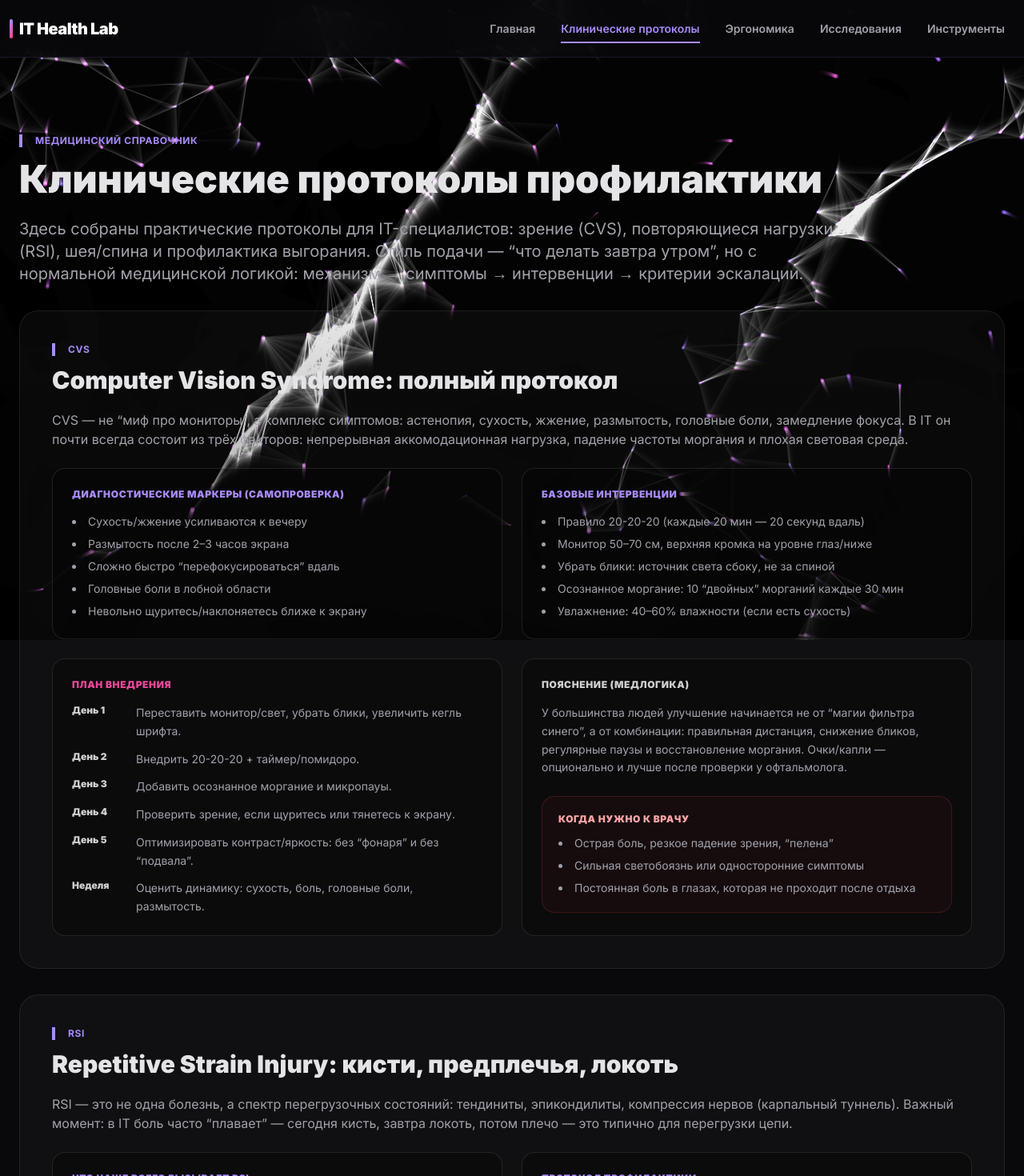
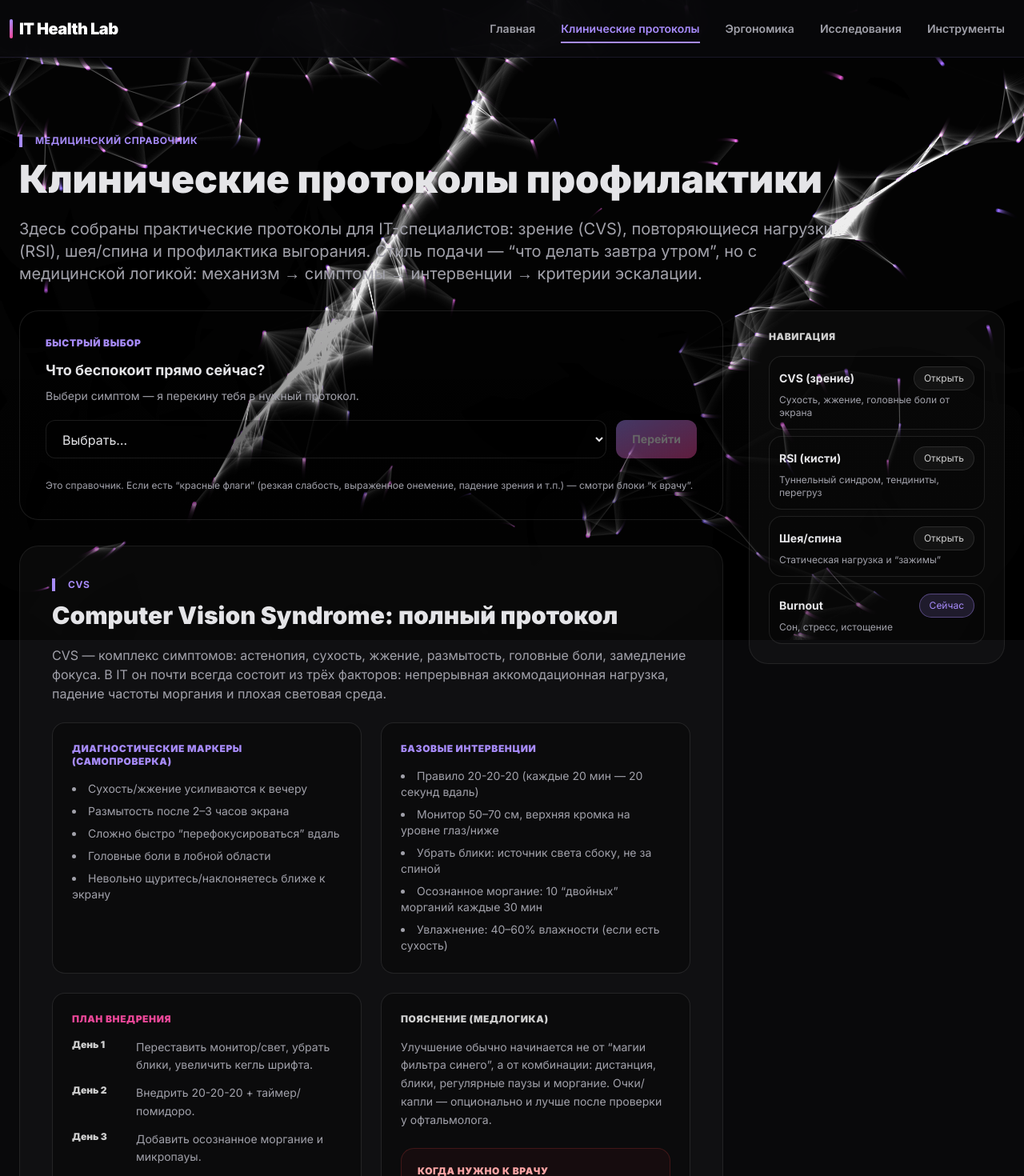
Before and after one commit to paranoid-rpm/IThealth, a React (Vite) app: page /protocols in a window 1280 px wide. Shown: the top 1470 px of the page at 80% size. Built offline with nearby package versions, Linux system fonts and the light colour scheme.

Commit message:
📚 Content + UI pass #5: upgrade Protocols page (symptom picker + sticky TOC + anchors)
- Add symptom-driven jump selector
- Add sticky table of contents with active section tracking
- Add section anchors and smooth scroll for faster navigation

```diff
--- a/src/pages/DiseaseProtocols.tsx
+++ b/src/pages/DiseaseProtocols.tsx
@@ -1,5 +1,12 @@
+import { useEffect, useMemo, useRef, useState } from 'react';
 import { motion } from 'framer-motion';
 import ContentBlock from '../components/ContentBlock';
+
+type TocItem = {
+  id: string;
+  label: string;
+  hint: string;
+};
 
 function RedFlags({ items }: { items: string[] }) {
   return (
@@ -43,7 +50,104 @@ function Timeline({ steps }: { steps: Array<{ t: string; d: string }> }) {
   );
 }
 
+function Pill({ active, label, onClick }: { active: boolean; label: string; onClick: () => void }) {
+  return (
+    <button
+      onClick={onClick}
+      className={
+        'px-3 py-1.5 rounded-full text-xs border transition ' +
+        (active ? 'bg-primary/15 border-primary/40 text-primary' : 'bg-white/5 border-white/10 text-white/80 hover:bg-white/10')
+      }
+    >
+      {label}
+    </button>
+  );
+}
+
+function SymptomPicker({ onJump }: { onJump: (id: string) => void }) {
+  const [picked, setPicked] = useState<string>('');
+
+  const choices = useMemo(() => {
+    return [
+      { k: 'eyes-dry', label: 'Сухость/жжение глаз', go: 'cvs' },
+      { k: 'eyes-blur', label: 'Размытость/головная боль от экрана', go: 'cvs' },
+      { k: 'hands-tingle', label: 'Онемение/покалывание в пальцах', go: 'rsi' },
+      { k: 'hands-pain', label: 'Боль в кисти/предплечье', go: 'rsi' },
+      { k: 'neck', label: 'Шея/плечи “горят”', go: 'neck-back' },
+      { k: 'back', label: 'Спина “деревянная” после сидения', go: 'neck-back' },
+      { k: 'sleep', label: 'Нет сил, сон сломан', go: 'burnout' },
+      { k: 'anxiety', label: 'Тревога/выгорание', go: 'burnout' },
+    ];
+  }, []);
+
+  return (
+    <div className="rounded-3xl border border-white/10 bg-black/25 p-8">
+      <div className="text-xs font-black tracking-wider uppercase text-primary">Быстрый выбор</div>
+      <div className="mt-3 text-lg font-bold">Что беспокоит прямо сейчас?</div>
+      <p className="mt-2 text-sm text-muted">Выбери симптом — я перекину тебя в нужный протокол.</p>
+
+      <div className="mt-5 flex flex-col md:flex-row gap-3">
+        <select
+          value={picked}
+          onChange={(e) => setPicked(e.target.value)}
+          className="flex-1 px-4 py-3 rounded-xl bg-black/30 border border-white/10 outline-none focus:border-primary/60"
+        >
+          <option value="">Выбрать…</option>
+          {choices.map(c => (
+            <option key={c.k} value={c.go}>{c.label}</option>
+          ))}
+        </select>
+        <button
+          disabled={!picked}
+          onClick={() => onJump(picked)}
+          className="px-5 py-3 rounded-xl bg-gradient-to-br from-primary to-accent text-white text-sm font-bold disabled:opacity-40 disabled:cursor-not-allowed"
+        >
+          Перейти
+        </button>
+      </div>
+
+      <div className="mt-6 text-xs text-muted leading-relaxed">
+        Это справочник. Если есть “красные флаги” (резкая слабость, выраженное онемение, падение зрения и т.п.) — смотри блоки “к врачу”.
+      </div>
+    </div>
+  );
+}
+
 export default function DiseaseProtocols() {
+  const toc: TocItem[] = [
+    { id: 'cvs', label: 'CVS (зрение)', hint: 'Сухость, жжение, головные боли от экрана' },
+    { id: 'rsi', label: 'RSI (кисти)', hint: 'Туннельный синдром, тендиниты, перегруз' },
+    { id: 'neck-back', label: 'Шея/спина', hint: 'Статическая нагрузка и “зажимы”' },
+    { id: 'burnout', label: 'Burnout', hint: 'Сон, стресс, истощение' },
+  ];
+
+  const [active, setActive] = useState<string>('cvs');
+
+  useEffect(() => {
+    const onScroll = () => {
+      const y = window.scrollY + 140;
+      for (let i = toc.length - 1; i >= 0; i--) {
+        const el = document.getElementById(toc[i].id);
+        if (!el) continue;
+        const top = el.getBoundingClientRect().top + window.scrollY;
+        if (y >= top) {
+          setActive(toc[i].id);
+          return;
+        }
+      }
+    };
+
+    window.addEventListener('scroll', onScroll, { passive: true });
+    onScroll();
+    return () => window.removeEventListener('scroll', onScroll);
+  }, []);
+
+  const jump = (id: string) => {
+    const el = document.getElementById(id);
+    if (!el) return;
+    el.scrollIntoView({ behavior: 'smooth', block: 'start' });
+  };
+
   return (
     <div className="container mx-auto px-6 py-16 md:py-24 space-y-8">
       <motion.div initial={{ opacity: 0, y: 16 }} animate={{ opacity: 1, y: 0 }} className="max-w-5xl">
@@ -51,14 +155,18 @@ export default function DiseaseProtocols() {
         <h1 className="text-4xl md:text-5xl font-black mb-6">Клинические протоколы профилактики</h1>
         <p className="text-lg md:text-xl text-muted leading-relaxed">
           Здесь собраны практические протоколы для IT-специалистов: зрение (CVS), повторяющиеся нагрузки (RSI), шея/спина и профилактика
-          выгорания. Стиль подачи — “что делать завтра утром”, но с нормальной медицинской логикой: механизм → симптомы → интервенции →
-          критерии эскалации.
+          выгорания. Стиль подачи — “что делать завтра утром”, но с медицинской логикой: механизм → симптомы → интервенции → критерии эскалации.
         </p>
       </motion.div>
 
+      <div className="grid lg:grid-cols-[1fr_320px] gap-8 items-start">
+        <div className="space-y-8">
+          <SymptomPicker onJump={jump} />
+
           <ContentBlock label="CVS" title="Computer Vision Syndrome: полный протокол">
+            <div id="cvs" className="scroll-mt-28" />
             <p>
-          CVS — не “миф про мониторы”, а комплекс симптомов: астенопия, сухость, жжение, размытость, головные боли, замедление фокуса.
+              CVS — комплекс симптомов: астенопия, сухость, жжение, размытость, головные боли, замедление фокуса.
               В IT он почти всегда состоит из трёх факторов: непрерывная аккомодационная нагрузка, падение частоты моргания и плохая световая среда.
             </p>
 
@@ -99,8 +207,8 @@ export default function DiseaseProtocols() {
               <div className="rounded-2xl border border-white/10 bg-black/30 p-6">
                 <div className="text-xs font-black tracking-wider uppercase text-white/80">Пояснение (медлогика)</div>
                 <p className="mt-4 text-sm text-muted leading-relaxed">
-              У большинства людей улучшение начинается не от “магии фильтра синего”, а от комбинации: правильная дистанция,
-              снижение бликов, регулярные паузы и восстановление моргания. Очки/капли — опционально и лучше после проверки у офтальмолога.
+                  Улучшение обычно начинается не от “магии фильтра синего”, а от комбинации: дистанция, блики, регулярные паузы и моргание.
+                  Очки/капли — опционально и лучше после проверки у офтальмолога.
                 </p>
                 <RedFlags
                   items={[
@@ -114,9 +222,10 @@ export default function DiseaseProtocols() {
           </ContentBlock>
 
           <ContentBlock label="RSI" title="Repetitive Strain Injury: кисти, предплечья, локоть">
+            <div id="rsi" className="scroll-mt-28" />
             <p>
-          RSI — это не одна болезнь, а спектр перегрузочных состояний: тендиниты, эпикондилиты, компрессия нервов (карпальный туннель).
-          Важный момент: в IT боль часто “плавает” — сегодня кисть, завтра локоть, потом плечо — это типично для перегрузки цепи.
+              RSI — спектр перегрузочных состояний: тендиниты, эпикондилиты, компрессия нервов (карпальный туннель).
+              В IT боль часто “плавает” — сегодня кисть, завтра локоть, потом плечо — это типично для перегрузки цепи.
             </p>
 
             <div className="mt-6 grid md:grid-cols-2 gap-6">
@@ -151,9 +260,10 @@ export default function DiseaseProtocols() {
           </ContentBlock>
 
           <ContentBlock label="ШЕЯ/СПИНА" title="Дорсопатия и головные боли напряжения">
+            <div id="neck-back" className="scroll-mt-28" />
             <p>
               В сидячей работе ключевая проблема — длительная статическая нагрузка. Даже “идеальная” поза, удерживаемая часами,
-          становится плохой. Поэтому в протоколе главный драйвер — не только настройка стула, а регулярная смена положения.
+              становится плохой. Поэтому в протоколе главный драйвер — регулярная смена положения.
             </p>
 
             <div className="mt-6 grid md:grid-cols-2 gap-6">
@@ -180,16 +290,17 @@ export default function DiseaseProtocols() {
             <RedFlags
               items={[
                 'Боль с иррадиацией в руку, слабость, стойкое онемение',
-            'Ночная боль, лихорадка, необъяснимая потеря веса (редко, но важно)',
+                'Ночная боль, лихорадка, необъяснимая потеря веса',
                 'Травма, после которой симптомы быстро прогрессируют',
               ]}
             />
           </ContentBlock>
 
           <ContentBlock label="BURNOUT" title="Профессиональное выгорание: протокол стабилизации">
+            <div id="burnout" className="scroll-mt-28" />
             <p>
-          Выгорание — феномен, связанный с хроническим стрессом на работе. В быту оно часто маскируется под “лень” или “я перегорел”.
-          На практике оно проявляется как: падение энергии, цинизм/отстранённость, снижение эффективности.
+              Выгорание — феномен, связанный с хроническим стрессом на работе. В быту оно маскируется под “лень” или “я перегорел”.
+              На практике проявляется как: падение энергии, цинизм/отстранённость, снижение эффективности.
             </p>
 
             <div className="mt-6 grid md:grid-cols-2 gap-6">
@@ -227,5 +338,24 @@ export default function DiseaseProtocols() {
             </div>
           </div>
         </div>
+
+        <aside className="hidden lg:block sticky top-24">
+          <div className="glass-card rounded-3xl p-6">
+            <div className="text-xs font-black tracking-wider uppercase text-white/80">Навигация</div>
+            <div className="mt-4 space-y-2">
+              {toc.map(i => (
+                <div key={i.id} className="rounded-2xl border border-white/10 bg-black/20 p-3">
+                  <div className="flex items-center justify-between gap-3">
+                    <div className="text-sm font-bold">{i.label}</div>
+                    <Pill active={active === i.id} label={active === i.id ? 'Сейчас' : 'Открыть'} onClick={() => jump(i.id)} />
+                  </div>
+                  <div className="mt-1 text-xs text-muted">{i.hint}</div>
+                </div>
+              ))}
+            </div>
+          </div>
+        </aside>
+      </div>
+    </div>
   );
 }
```
Lines whose indentation alone changed are shown as unchanged.
